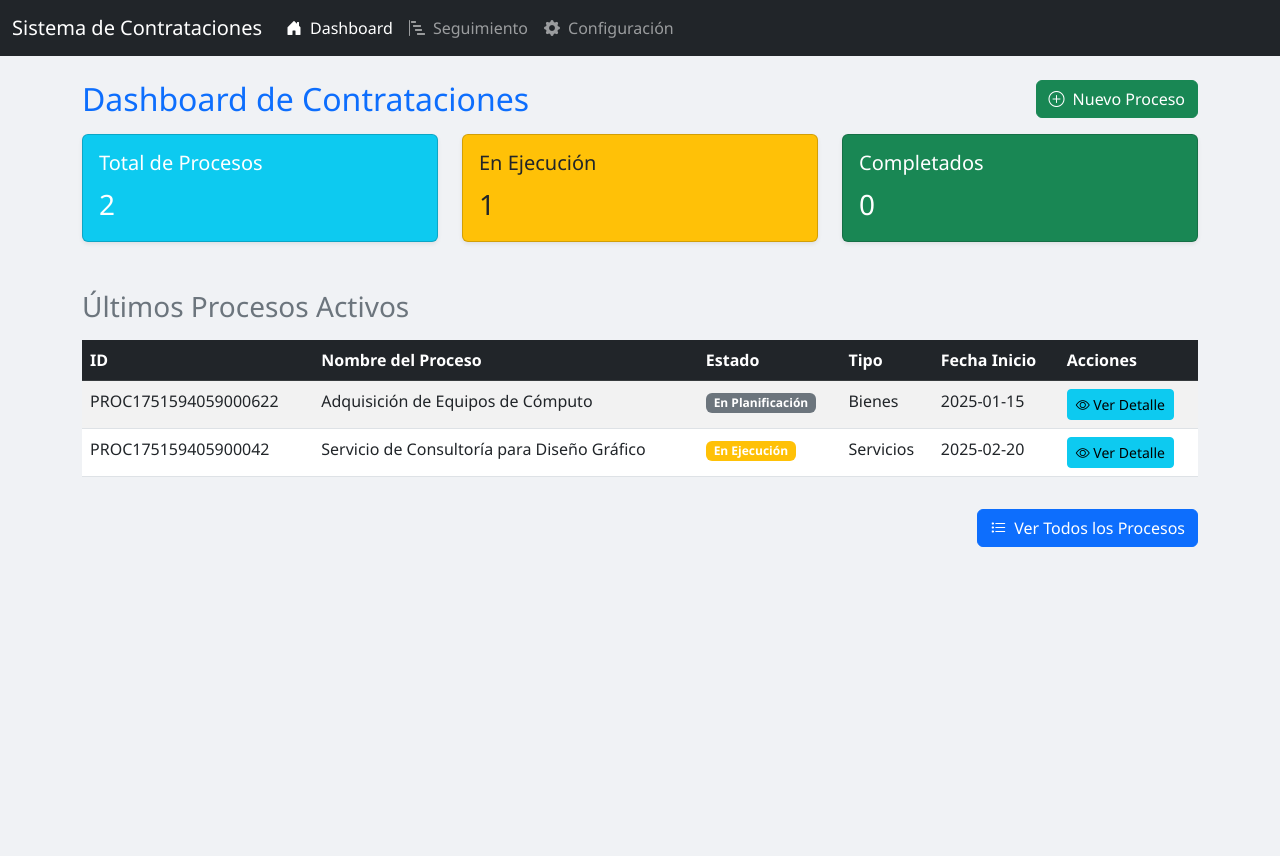
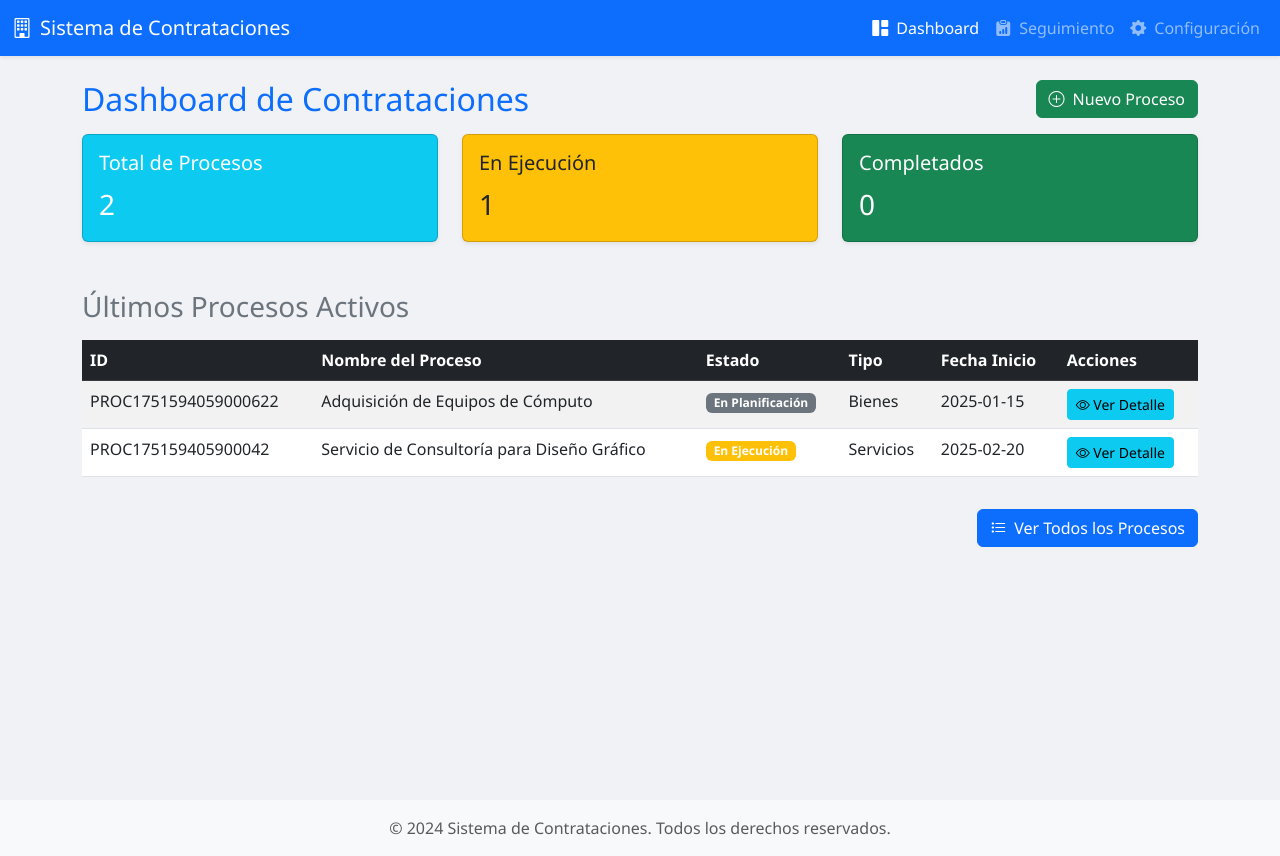
Before and after one commit to kenyuler/sistema-contrataciones-pvn-web, a plain HTML site: page index.html in a window 1280 px wide. Before the commit the page ends 800 px from the top, so only its background shows below. Drawn offline with nearby package versions, Linux system fonts and the light colour scheme.

Commit message:
Update index.html

```diff
--- a/index.html
+++ b/index.html
@@ -3,31 +3,30 @@
 <head>
     <meta charset="UTF-8">
     <meta name="viewport" content="width=device-width, initial-scale=1.0">
-    <title>Sistema de Gestión de Contrataciones</title>
-    <!-- Bootstrap CSS -->
+    <title id="app-title-dynamic">Sistema de Contrataciones</title>
     <link href="https://cdn.jsdelivr.net/npm/bootstrap@5.3.0/dist/css/bootstrap.min.css" rel="stylesheet">
-    <!-- Bootstrap Icons CSS (Asegúrate de que esta URL sea correcta y accesible) -->
-    <link href="https://cdn.jsdelivr.net/npm/bootstrap-icons@1.10.0/font/bootstrap-icons.css" rel="stylesheet">
-    <!-- Custom CSS (si tienes alguno) -->
+    <link href="https://cdn.jsdelivr.net/npm/bootstrap-icons@1.10.5/font/bootstrap-icons.css" rel="stylesheet">
     <link rel="stylesheet" href="css/style.css">
 </head>
 <body>
-    <nav class="navbar navbar-expand-lg navbar-dark bg-dark">
+    <nav class="navbar navbar-expand-lg navbar-dark bg-primary shadow-sm">
         <div class="container-fluid">
-            <a class="navbar-brand" href="#" id="navbar-brand-name">Sistema de Contrataciones</a>
+            <a class="navbar-brand" href="#" id="navbar-brand-name">
+                <i class="bi bi-building me-2"></i>Sistema de Contrataciones
+            </a>
             <button class="navbar-toggler" type="button" data-bs-toggle="collapse" data-bs-target="#navbarNav" aria-controls="navbarNav" aria-expanded="false" aria-label="Toggle navigation">
                 <span class="navbar-toggler-icon"></span>
             </button>
             <div class="collapse navbar-collapse" id="navbarNav">
-                <ul class="navbar-nav me-auto mb-2 mb-lg-0">
+                <ul class="navbar-nav ms-auto">
                     <li class="nav-item">
                         <a class="nav-link active" aria-current="page" href="#" id="nav-dashboard">
-                            <i class="bi bi-house-door-fill me-2"></i>Dashboard
+                            <i class="bi bi-grid-1x2-fill me-2"></i>Dashboard
                         </a>
                     </li>
                     <li class="nav-item">
                         <a class="nav-link" href="#" id="nav-seguimiento">
-                            <i class="bi bi-bar-chart-steps me-2"></i>Seguimiento
+                            <i class="bi bi-clipboard-data-fill me-2"></i>Seguimiento
                         </a>
                     </li>
                     <li class="nav-item">
@@ -40,29 +39,22 @@
         </div>
     </nav>
 
-    <!-- !!! ESTE ES EL CONTENEDOR CRÍTICO !!! -->
-    <div class="container mt-4" id="content-container">
-        <!-- El contenido de los módulos se cargará aquí -->
-        <div class="d-flex justify-content-center align-items-center" style="min-height: 300px;">
-            <div class="spinner-border text-primary" role="status">
-                <span class="visually-hidden">Cargando...</span>
-            </div>
+    <main class="container mt-4">
+        <div id="content-container">
+            <p>Cargando aplicación...</p>
         </div>
-    </div>
+    </main>
 
-    <!-- Bootstrap JS Bundle (incluye Popper) -->
+    <footer class="footer mt-auto py-3 bg-light">
+        <div class="container text-center">
+            <span class="text-muted">&copy; 2024 Sistema de Contrataciones. Todos los derechos reservados.</span>
+        </div>
+    </footer>
+
     <script src="https://cdn.jsdelivr.net/npm/bootstrap@5.3.0/dist/js/bootstrap.bundle.min.js"></script>
 
-    <!--
-        *** ORDEN CRÍTICO DE LOS SCRIPTS ***
-        1. data.js: Define y gestiona el almacenamiento de datos (appData). Debe cargar primero.
-        2. Módulos: TODOS los módulos de interfaz de usuario deben cargar ANTES de app.js.
-           Esto asegura que sus variables globales (e.g., dashboardModule) estén definidas.
-        3. app.js: Lógica principal de la aplicación que usa appData y orquesta los módulos.
-    -->
     <script src="js/data.js"></script>
 
-    <!-- Módulos - deben cargarse ANTES de app.js -->
     <script src="js/modules/dashboard.js"></script>
     <script src="js/modules/seguimiento.js"></script>
     <script src="js/modules/requerimiento.js"></script>
@@ -72,10 +64,8 @@
     <script src="js/modules/estrategia.js"></script>
     <script src="js/modules/settings.js"></script>
 
-    <!-- app.js debe ir DESPUÉS de data.js y de todos los módulos -->
     <script src="js/app.js"></script>
 
-    <!-- Inicialización de la aplicación (se ejecuta cuando el DOM está listo) -->
     <script>
         document.addEventListener('DOMContentLoaded', () => {
             app.init();
```
